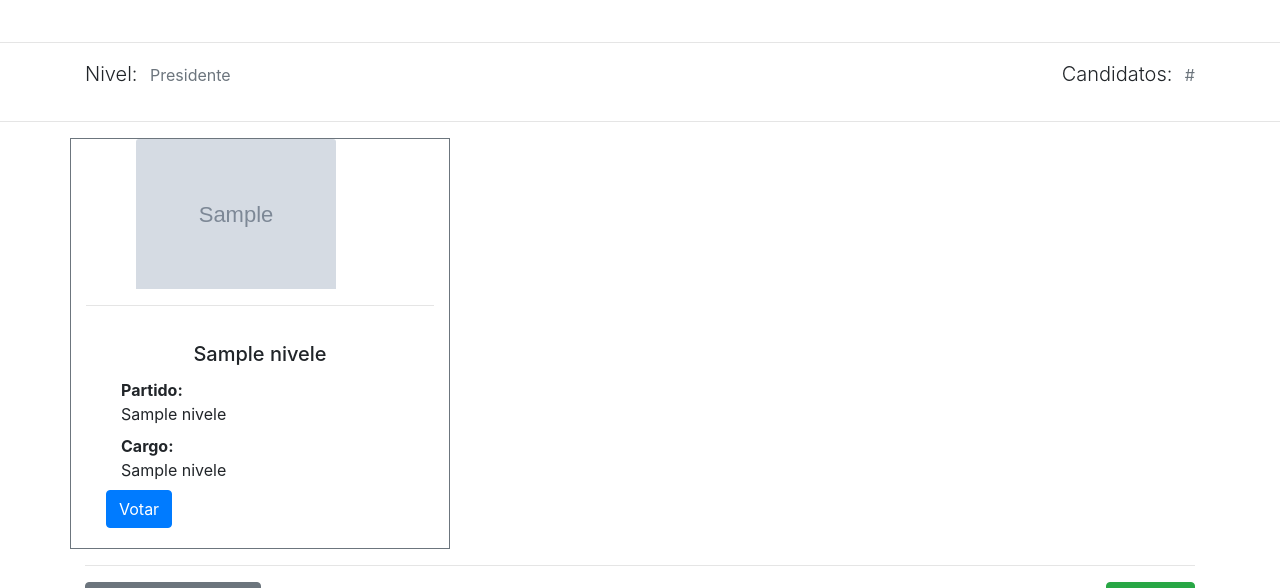
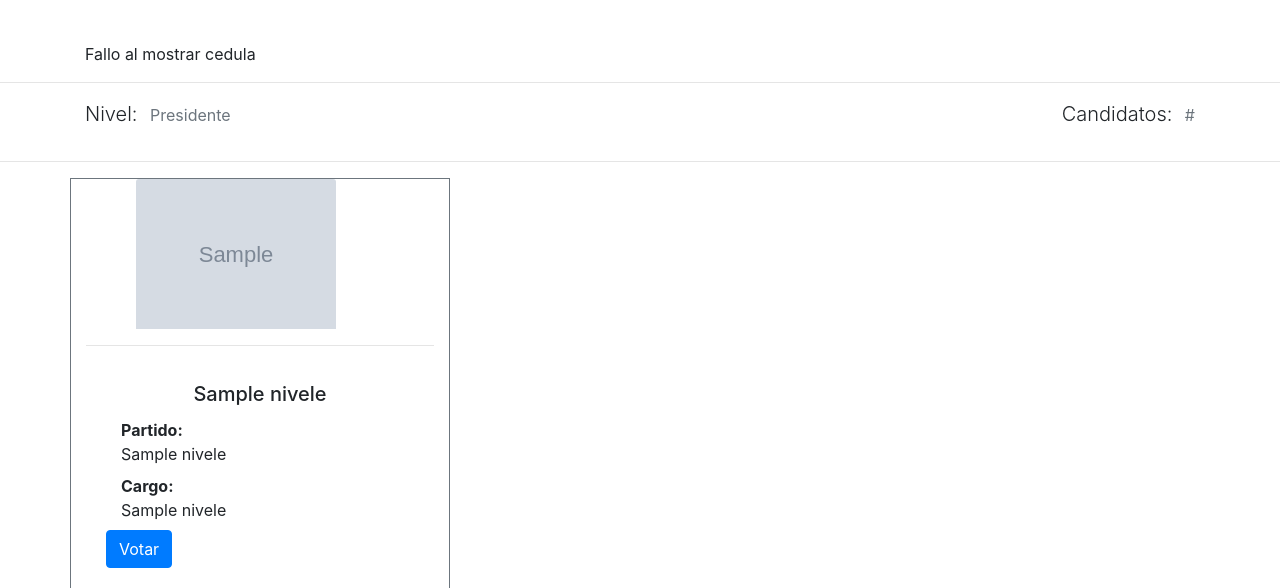
Before and after one commit to rafavilomar/VoteGo, a CodeIgniter app: page /VoteGo/index.php/votaciones/votar in a window 1280 px wide. Shown: the part 58-646 px from the top of the page. Run offline with CodeIgniter, Linux system fonts and the light colour scheme; tables that the repository leaves empty or names only in its code hold one stand-in row (values such as "Sample post"); grey boxes marked "Sample" are stand-in pictures; some libraries are stand-ins or nearby versions.

Commit message:
a medio camino de mostrar al votante

```diff
--- a/application/config/autoload.php
+++ b/application/config/autoload.php
@@ -89,7 +89,7 @@ $autoload['drivers'] = array();
 |
 |	$autoload['helper'] = array('url', 'file');
 */
-$autoload['helper'] = array('url', 'cedula', 'configuracion', 'sesiones');
+$autoload['helper'] = array('url', 'cedula', 'configuracion', 'sesiones', 'votaciones');
 
 /*
 | -------------------------------------------------------------------
--- /dev/null
+++ b/application/helpers/votaciones_helper.php
@@ -0,0 +1,15 @@
+<?php
+
+    function verificarVotante($cedula){
+        $CI =& get_instance();
+        $CI->db->where('cedulaV', $cedula);
+        $resultado = $CI->db->get('votantes');
+        if($resultado->num_rows() > 0){
+            header("Location: ". base_url('votaciones/votar'));
+        }
+        else{
+            header("Location: ". base_url('votaciones'));
+        }
+        return $resultado->result();
+    }
+?>
--- a/application/views/CasillaVotacion/casilla_votacion.php
+++ b/application/views/CasillaVotacion/casilla_votacion.php
@@ -1,3 +1,10 @@
+<?php
+    //Verificamos al votante
+    if(isset($_GET['V'])){
+        $votante = verificarVotante($_GET['cedula']);
+    }
+?>
+
 <!DOCTYPE html>
 <html lang="en">
 
@@ -56,7 +63,7 @@
     </header>
 
     <div class="container prueba">
-
+        <p><?= isset($votante)? $votante->cedulaV:"Fallo al mostrar cedula"?></p><!--Aqui deberia imprimirse la cedula por lo menos----------->
     </div>
     <!-----------------------Titulo del nivel----------------------------------------------->
     <hr>
```
Also changed, not shown: application/views/CasillaVotacion/verificarVotantes.php (+2 -6 lines).
